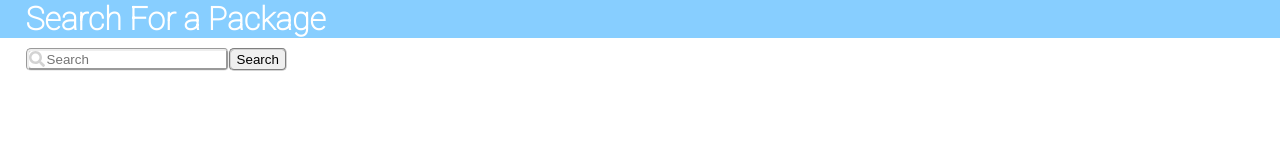
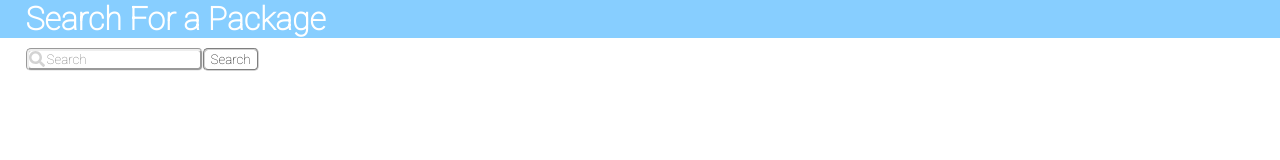
Before and after one commit to aaronkim662/npm-api-search, a React (Create React App) app: page / in a window 1280 px wide. Shown: the top 160 px of the page. Built offline with nearby package versions, Linux system fonts and the light colour scheme.

Commit message:
edited sass files to include variables file

```diff
--- a/src/components/app/app.sass
+++ b/src/components/app/app.sass
@@ -1,9 +1,5 @@
 @import url('https://fonts.googleapis.com/css2?family=Roboto:wght@100&display=swap')
-
-$font-family: 'Roboto', sans-serif
-$margin-percentage: 2%
-$primary-color: #87CEFF
-$primary-margin: 0px
+@import '../../variables'
 
 #app-container
   margin: $primary-margin
@@ -12,5 +8,5 @@ $primary-margin: 0px
   margin: $primary-margin
   padding-left: $margin-percentage
   background-color: $primary-color
-  color: #FFFFFF
+  color: $primary-background-color
   font-family: $font-family
--- a/src/components/cellComponent/cellComponent.sass
+++ b/src/components/cellComponent/cellComponent.sass
@@ -1,5 +1,5 @@
 // @import url('https://fonts.googleapis.com/css2?family=Roboto:wght@100&display=swap')
-@import '../app/app.sass'
+@import '../../variables.sass'
 
 .search-cell
   font-family: $font-family
--- a/src/components/repositoriesList/repositoriesList.sass
+++ b/src/components/repositoriesList/repositoriesList.sass
@@ -1,27 +1,33 @@
-@import '../app/app.sass'
+@import '../../variables.sass'
 
 %input-button-shared
   border-style: groove
   border-radius: 5px
+  font-family: $font-family
+
+%display-flex
+  display: flex
 
 #search-repositories-form
   padding-left: $margin-percentage
   margin-top: 10px
 
 #search-repositories-box
-  display: flex
+  @extend %display-flex
 
 #search-repositories-input-container
   @extend %input-button-shared
-  display: flex
+  @extend %display-flex
 
 #search-repositories-input
+  @extend %input-button-shared
   border: none
   outline: none
 
 #search-repositories-button
   @extend %input-button-shared
-  border-color: lightgrey
+  border-color: #d3d3d3
+  background-color: $primary-background-color
 
 .input-icon
-  color: lightgrey
+  color: #d3d3d3
```
